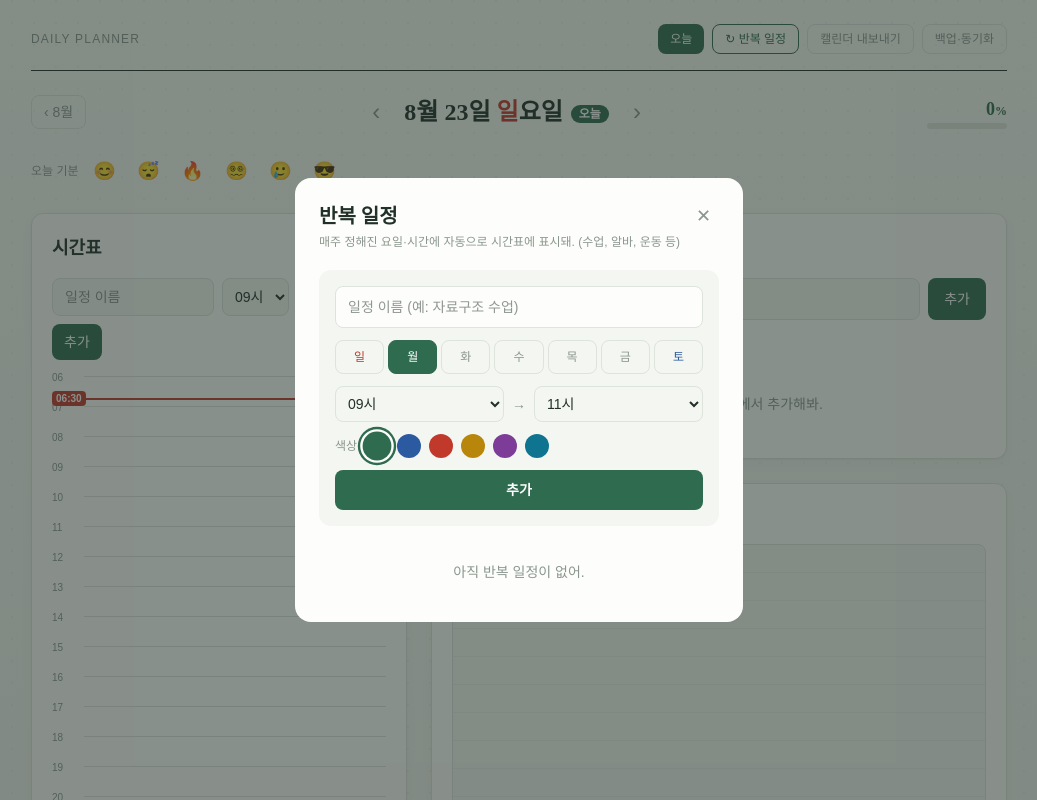
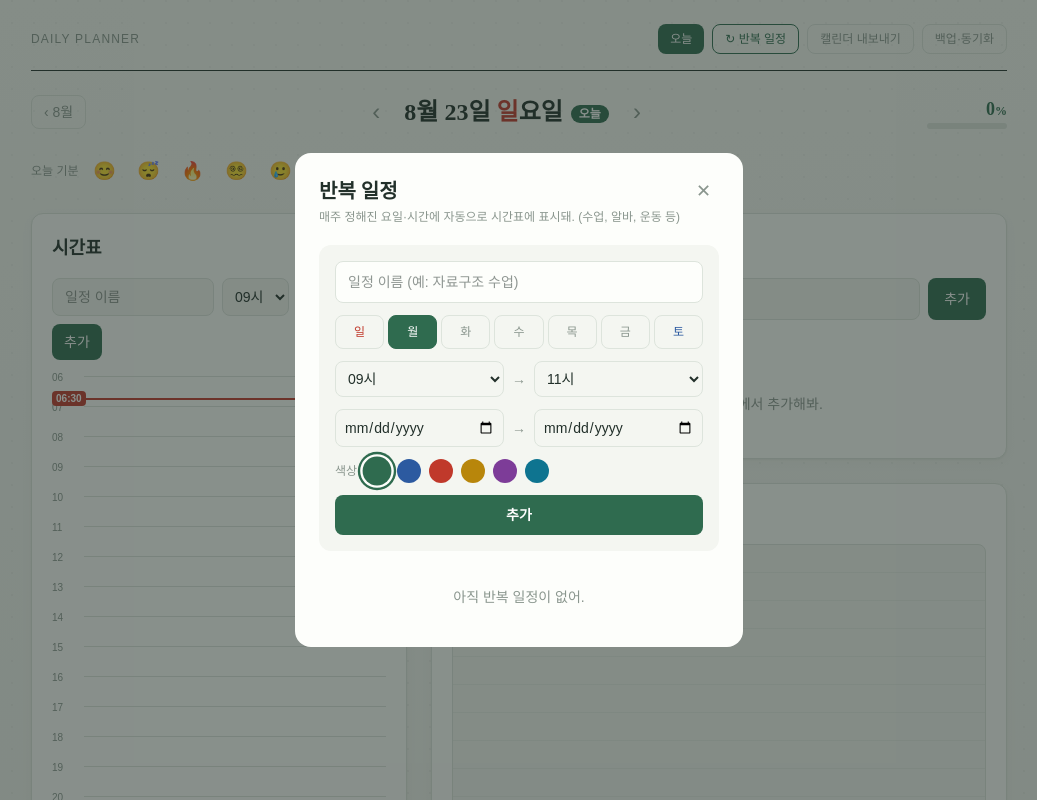
Before and after one commit to snow-jun-0/daily-planner, a React (Vite) app: page / in a window 1280 px wide. Both pictures are taken after a click on the button "↻ 반복 일정". Shown: the top 800 px of the page, without its empty margins (121-1158 px from the left). Built offline with nearby package versions, Linux system fonts and the light colour scheme; a web font is replaced by a local one.

Commit message:
반복요일 추가

```diff
--- a/src/lib.ts
+++ b/src/lib.ts
@@ -23,6 +23,8 @@ export interface RecurringBlock {
   start: number;
   end: number;
   color?: string;
+  startDate?: string; // "YYYY-MM-DD", 이 날짜부터 표시 (없으면 제한 없음)
+  endDate?: string; // "YYYY-MM-DD", 이 날짜까지 표시 (없으면 제한 없음)
 }
 
 export interface DayData {
@@ -105,10 +107,11 @@ export function saveRecurring(list: RecurringBlock[]) {
   localStorage.setItem(RECUR_KEY, JSON.stringify(list));
 }
 
-/** 특정 요일에 해당하는 반복 일정을 Block 형태로 반환 (시간표에 얹기 위함) */
-export function recurringForDay(dow: number): (Block & { recurring: true; color?: string })[] {
+/** 특정 요일/날짜에 해당하는 반복 일정을 Block 형태로 반환 (시간표에 얹기 위함) */
+export function recurringForDay(dow: number, dateStr: string): (Block & { recurring: true; color?: string })[] {
   return loadRecurring()
     .filter((r) => r.days.includes(dow))
+    .filter((r) => (!r.startDate || dateStr >= r.startDate) && (!r.endDate || dateStr <= r.endDate))
     .map((r) => ({ id: `recur-${r.id}`, title: r.title, start: r.start, end: r.end, recurring: true as const, color: r.color }));
 }
 
--- a/src/views/DayView.tsx
+++ b/src/views/DayView.tsx
@@ -171,7 +171,7 @@ export default function DayView({ year, month, day, recurringVersion, onBack, on
             ))}
 
             {/* 반복 일정 (요일 기반, 읽기 전용) */}
-            {recurringForDay(dow).map((b) => (
+            {recurringForDay(dow, key).map((b) => (
               <div key={b.id}
                 className="absolute left-9 right-0 rounded-md px-2 py-1 overflow-hidden"
                 style={{
--- a/src/views/RecurringModal.tsx
+++ b/src/views/RecurringModal.tsx
@@ -15,6 +15,8 @@ export default function RecurringModal({ onClose, onChanged }: Props) {
   const [start, setStart] = useState(9);
   const [end, setEnd] = useState(11);
   const [color, setColor] = useState(COLORS[0]);
+  const [startDate, setStartDate] = useState("");
+  const [endDate, setEndDate] = useState("");
 
   const persist = (next: RecurringBlock[]) => {
     setList(next);
@@ -27,13 +29,38 @@ export default function RecurringModal({ onClose, onChanged }: Props) {
 
   const add = () => {
     if (!title.trim() || days.length === 0 || end <= start) return;
-    persist([...list, { id: uid(), title: title.trim(), days, start, end, color }]);
+    persist([
+      ...list,
+      {
+        id: uid(),
+        title: title.trim(),
+        days,
+        start,
+        end,
+        color,
+        startDate: startDate || undefined,
+        endDate: endDate || undefined,
+      },
+    ]);
     setTitle("");
+    setStartDate("");
+    setEndDate("");
   };
 
   const remove = (id: string) => persist(list.filter((r) => r.id !== id));
 
   const inputStyle = { background: P.paper, border: `1px solid ${P.line}` };
+
+  const formatMD = (d: string) => {
+    const [, m, day] = d.split("-");
+    return `${+m}/${+day}`;
+  };
+  const formatRange = (r: RecurringBlock) => {
+    if (!r.startDate && !r.endDate) return "";
+    if (r.startDate && r.endDate) return `${formatMD(r.startDate)}~${formatMD(r.endDate)}`;
+    if (r.startDate) return `${formatMD(r.startDate)}~`;
+    return `~${formatMD(r.endDate!)}`;
+  };
 
   return (
     <div className="fixed inset-0 z-50 flex items-center justify-center p-4" style={{ background: "#22302A88" }} onClick={onClose}>
@@ -84,6 +111,24 @@ export default function RecurringModal({ onClose, onChanged }: Props) {
           </div>
 
           <div className="flex items-center gap-2 mb-3">
+            <input
+              type="date"
+              value={startDate}
+              onChange={(e) => setStartDate(e.target.value)}
+              className="flex-1 px-2 py-2 rounded-lg text-sm"
+              style={inputStyle}
+            />
+            <span className="text-sm" style={{ color: P.faint }}>→</span>
+            <input
+              type="date"
+              value={endDate}
+              onChange={(e) => setEndDate(e.target.value)}
+              className="flex-1 px-2 py-2 rounded-lg text-sm"
+              style={inputStyle}
+            />
+          </div>
+
+          <div className="flex items-center gap-2 mb-3">
             <span className="text-xs" style={{ color: P.faint }}>색상</span>
             {COLORS.map((c) => (
               <button
@@ -112,6 +157,7 @@ export default function RecurringModal({ onClose, onChanged }: Props) {
                   <p className="text-sm font-semibold">{r.title}</p>
                   <p className="text-xs" style={{ color: P.faint }}>
                     매주 {r.days.map((d) => DAY_NAMES[d]).join("·")} · {String(r.start).padStart(2, "0")}:00–{String(r.end).padStart(2, "0")}:00
+                    {formatRange(r) && ` · ${formatRange(r)}`}
                   </p>
                 </div>
                 <button onClick={() => remove(r.id)} className="text-sm px-2" style={{ color: P.faint }} aria-label="삭제">✕</button>
```
Also changed, not shown: 1 other file (tests, documents, lock files or other folders).
